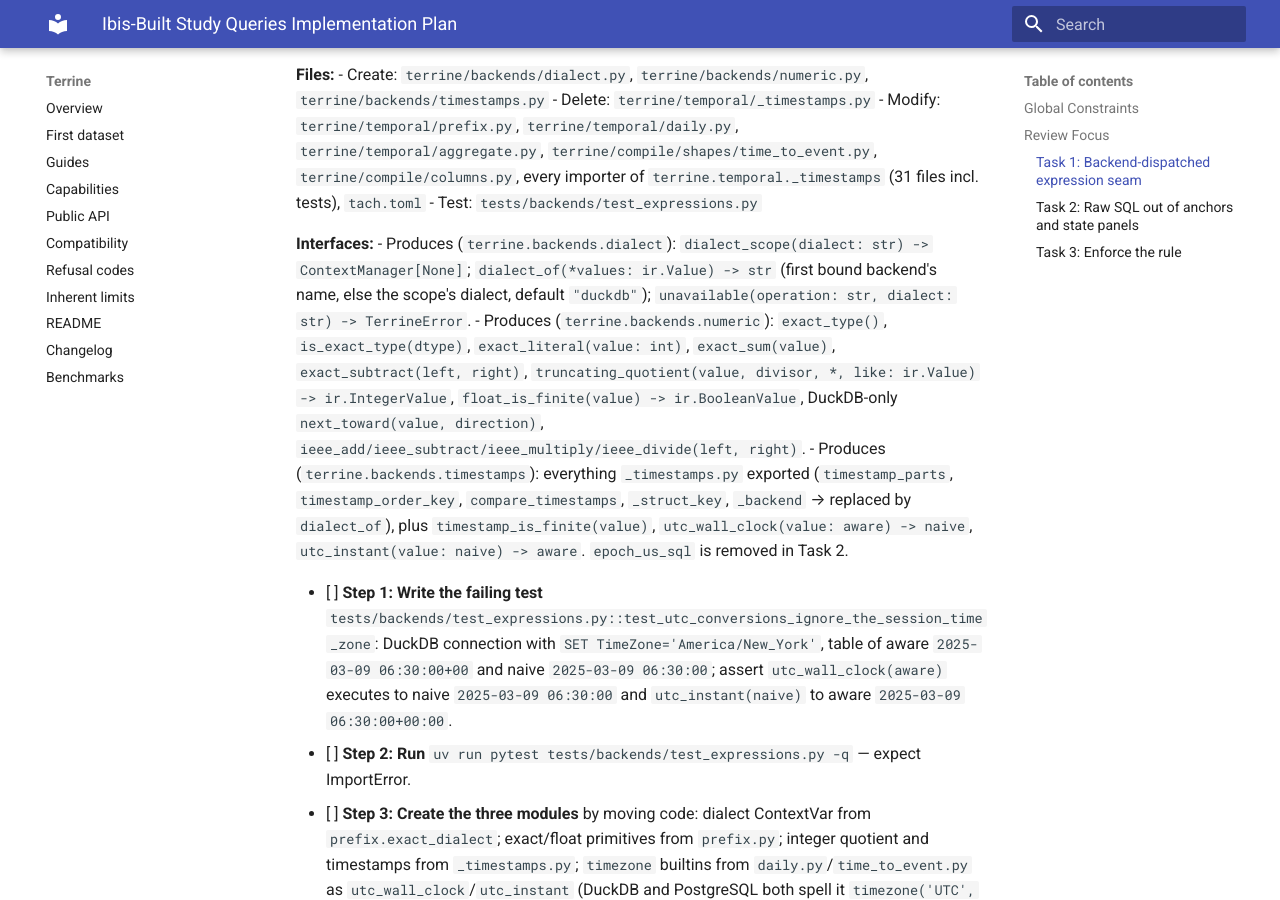
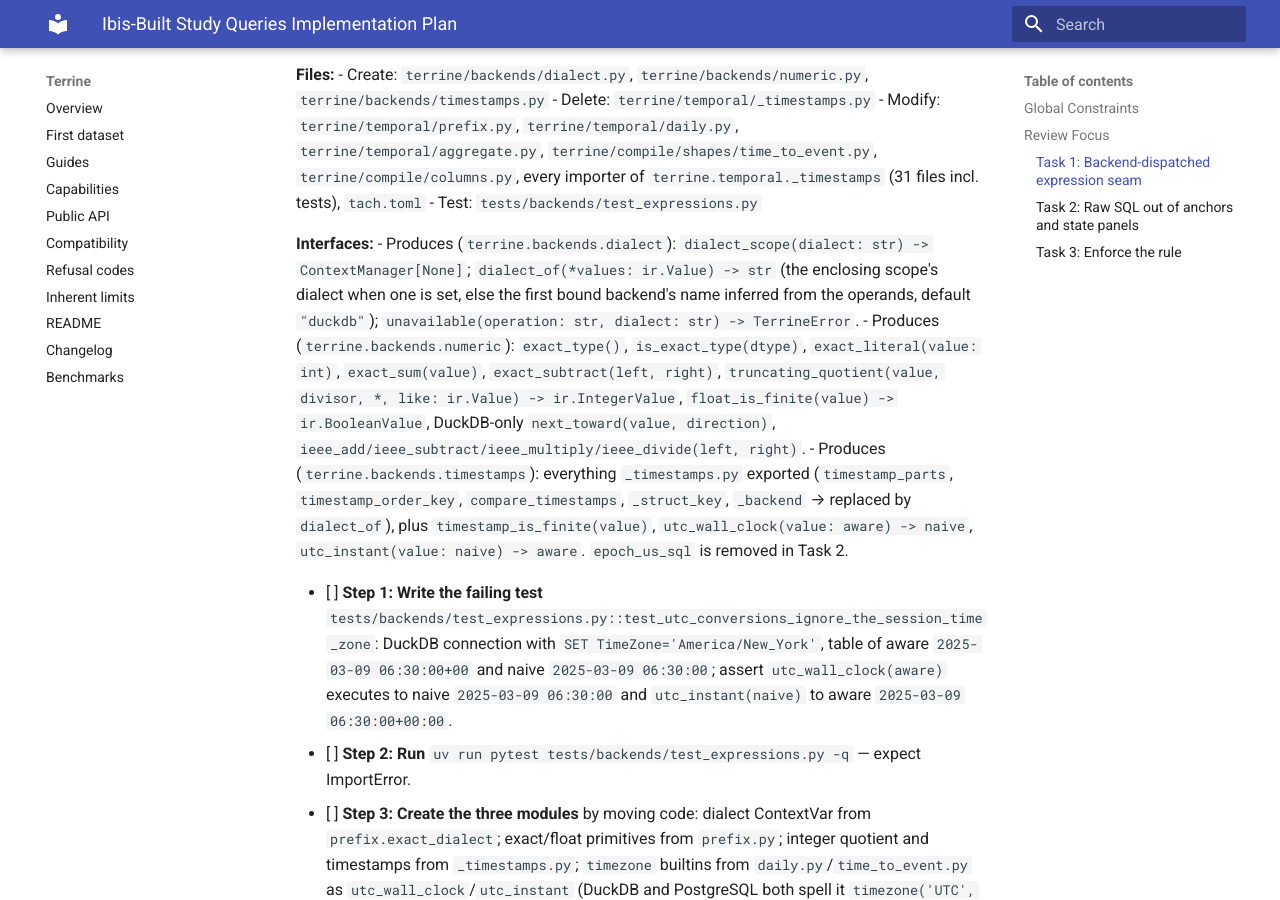
Before and after one commit to kylejcaron/terrine, an MkDocs documentation site: the page built from docs/superpowers/plans/2026-10-22-ibis-study-queries.md, in a window 1280 px wide and 900 px high, scrolled down 1607 px. Built offline with MkDocs 1.6.1 and Material for MkDocs 9.7.7, drawn with Linux system fonts in a browser that asks for light colours.

Commit message:
fix: verify every overhead benchmark run against the exact roster
Check the first, instrumented and each warm result after its timed
interval, require the expected unit roster exactly once each before
comparing values, and fold every verification into oracle_match and the
exit status. Describe dialect_of's scope-first precedence.

```diff
--- a/docs/superpowers/plans/2026-10-22-ibis-study-queries.md
+++ b/docs/superpowers/plans/2026-10-22-ibis-study-queries.md
@@ -37,7 +37,7 @@
 - Test: `tests/backends/test_expressions.py`
 
 **Interfaces:**
-- Produces (`terrine.backends.dialect`): `dialect_scope(dialect: str) -> ContextManager[None]`; `dialect_of(*values: ir.Value) -> str` (first bound backend's name, else the scope's dialect, default `"duckdb"`); `unavailable(operation: str, dialect: str) -> TerrineError`.
+- Produces (`terrine.backends.dialect`): `dialect_scope(dialect: str) -> ContextManager[None]`; `dialect_of(*values: ir.Value) -> str` (the enclosing scope's dialect when one is set, else the first bound backend's name inferred from the operands, default `"duckdb"`); `unavailable(operation: str, dialect: str) -> TerrineError`.
 - Produces (`terrine.backends.numeric`): `exact_type()`, `is_exact_type(dtype)`, `exact_literal(value: int)`, `exact_sum(value)`, `exact_subtract(left, right)`, `truncating_quotient(value, divisor, *, like: ir.Value) -> ir.IntegerValue`, `float_is_finite(value) -> ir.BooleanValue`, DuckDB-only `next_toward(value, direction)`, `ieee_add/ieee_subtract/ieee_multiply/ieee_divide(left, right)`.
 - Produces (`terrine.backends.timestamps`): everything `_timestamps.py` exported (`timestamp_parts`, `timestamp_order_key`, `compare_timestamps`, `_struct_key`, `_backend` → replaced by `dialect_of`), plus `timestamp_is_finite(value)`, `utc_wall_clock(value: aware) -> naive`, `utc_instant(value: naive) -> aware`. `epoch_us_sql` is removed in Task 2.
 
```
Also changed, not shown: benchmarks/README.md (+4 -2 lines), 1 other file.
